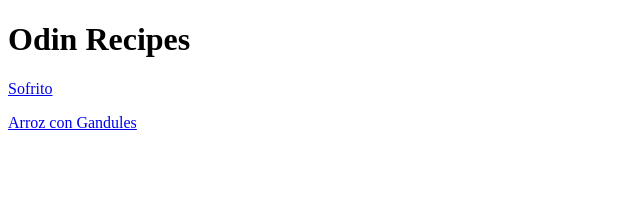
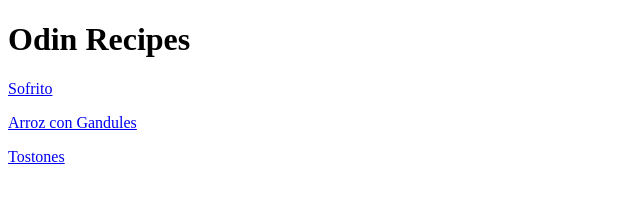
Before and after one commit to DrewBagelz/odin-recipes, a plain HTML site: page index.html in a window 1280 px wide. Shown: the full height of the page, 0-640 px from the left. Drawn offline with Linux system fonts and the light colour scheme.

Commit message:
Add link to tostones recipe on index page

```diff
--- a/index.html
+++ b/index.html
@@ -9,5 +9,6 @@
         <h1>Odin Recipes</h1>
         <p><a href="recipes/sofrito.html">Sofrito</a></p>
         <p><a href="recipes/arroz-con-gandules.html">Arroz con Gandules</a></p>
+        <p><a href="recipes/tostones.html">Tostones</a></p>
     </body>
 </html>
```
